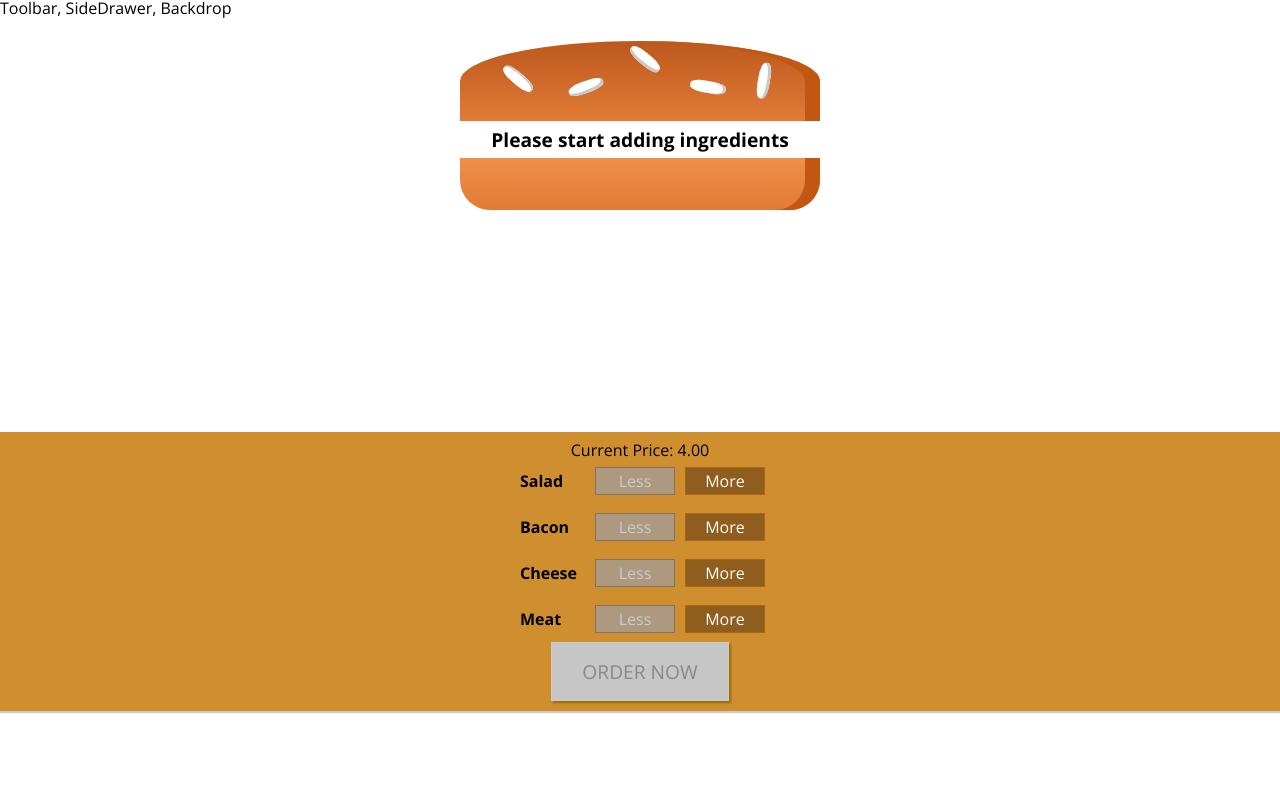
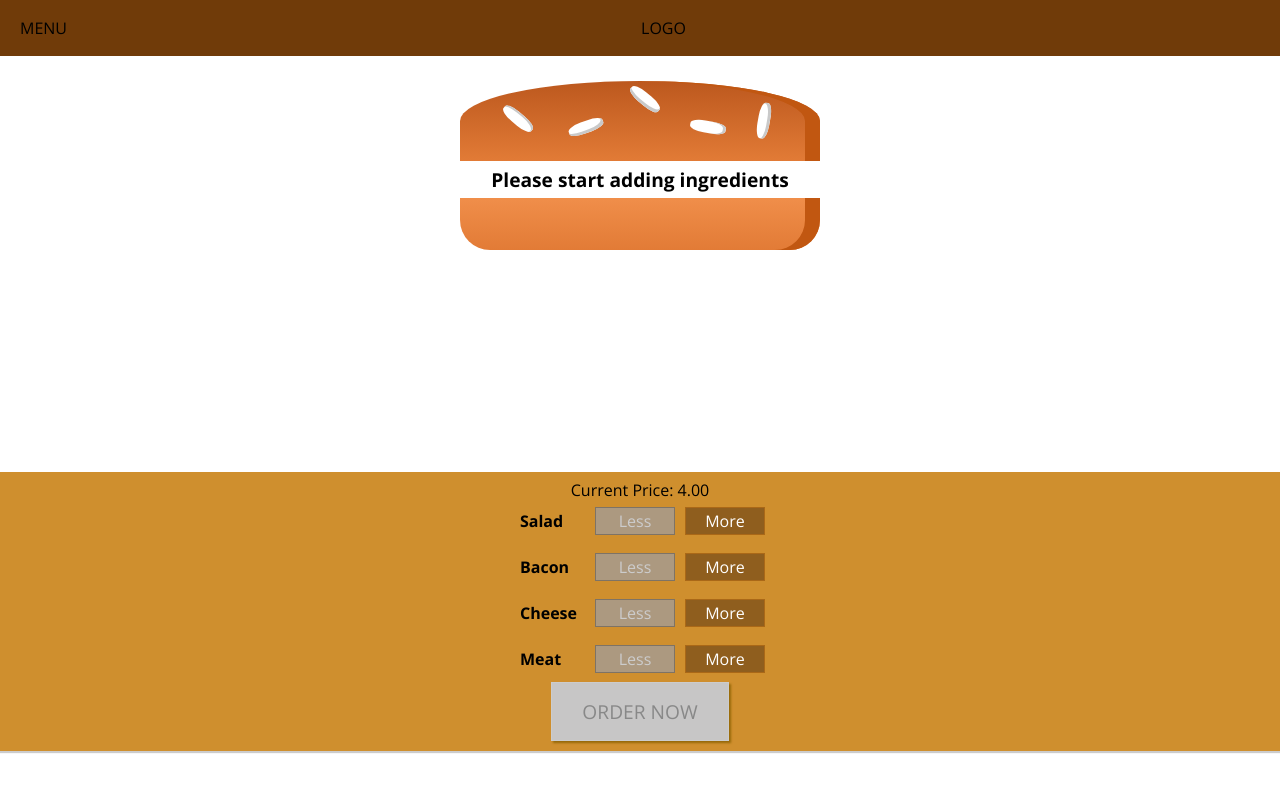
Before and after one commit to Grzk8/BurgerBuilder, a React (Create React App) app: page / in a window 1280 px wide. Shown: the top 792 px of the page. Built offline with nearby package versions, Linux system fonts and the light colour scheme.

Commit message:
toolbar added

```diff
--- a/src/components/Layout/Layout.js
+++ b/src/components/Layout/Layout.js
@@ -1,9 +1,11 @@
 import React from 'react';
+
+import Toolbar from '../../components/Navigation/Toolbar/Toolbar';
 
 const layout = (props) => {
 return (
     <div>
-        <div>Toolbar, SideDrawer, Backdrop</div>
+        <Toolbar />
         <main className='content'>
             {props.children}
         </main>
--- /dev/null
+++ b/src/components/Navigation/Toolbar/Toolbar.js
@@ -0,0 +1,13 @@
+import React from 'react';
+
+const toolbar = props => (
+    <header className='Toolbar'>
+        <div>MENU</div>
+        <div>LOGO</div>
+        <nav>
+
+        </nav>
+    </header>
+);
+
+export default toolbar;
--- /dev/null
+++ b/src/scss/components/_Toolbar.scss
@@ -0,0 +1,17 @@
+.Toolbar {
+    height: 56px;
+    width: 100%;
+    position: fixed;
+    top: 0;
+    left: 0;
+    background-color: #703B09;
+    display: flex;
+    justify-content: space-between;
+    align-items: center;
+    padding: 0 20px;
+    z-index: 90;
+
+    nav {
+        height: 100%;
+    }
+}
--- a/src/scss/components/_layout.scss
+++ b/src/scss/components/_layout.scss
@@ -1,3 +1,3 @@
 .content {
-    margin-top: 16px;
+    margin-top: 72px;
 }
--- a/src/scss/main.scss
+++ b/src/scss/main.scss
@@ -8,3 +8,4 @@
 @import "./components/Modal.scss";
 @import "./components/Backdrop.scss";
 @import "./components/Button.scss";
+@import "./components/Toolbar.scss";
```
